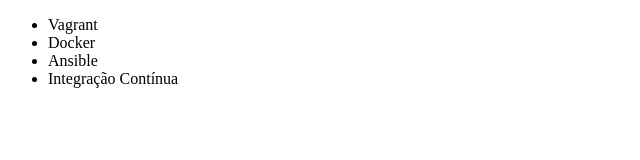
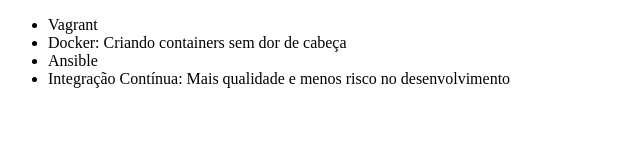
Before and after one commit to alexandrejs777/alura-git, a plain HTML site: page index.html in a window 1280 px wide. Shown: the whole page, without its empty margins (0-640 px from the left). Drawn offline with Linux system fonts and the light colour scheme.

Commit message:
Corrigindo nomes dos cursos de Docker e Integração Contínua

```diff
--- a/index.html
+++ b/index.html
@@ -9,9 +9,9 @@
 <body>
     <ul>
         <li>Vagrant</li>
-        <li>Docker</li>
+        <li>Docker: Criando containers sem dor de cabeça</li>
         <li>Ansible</li>
-        <li>Integração Contínua</li>
+        <li>Integração Contínua: Mais qualidade e menos risco no desenvolvimento</li>
     </ul>
 </body>
 </html>
```
